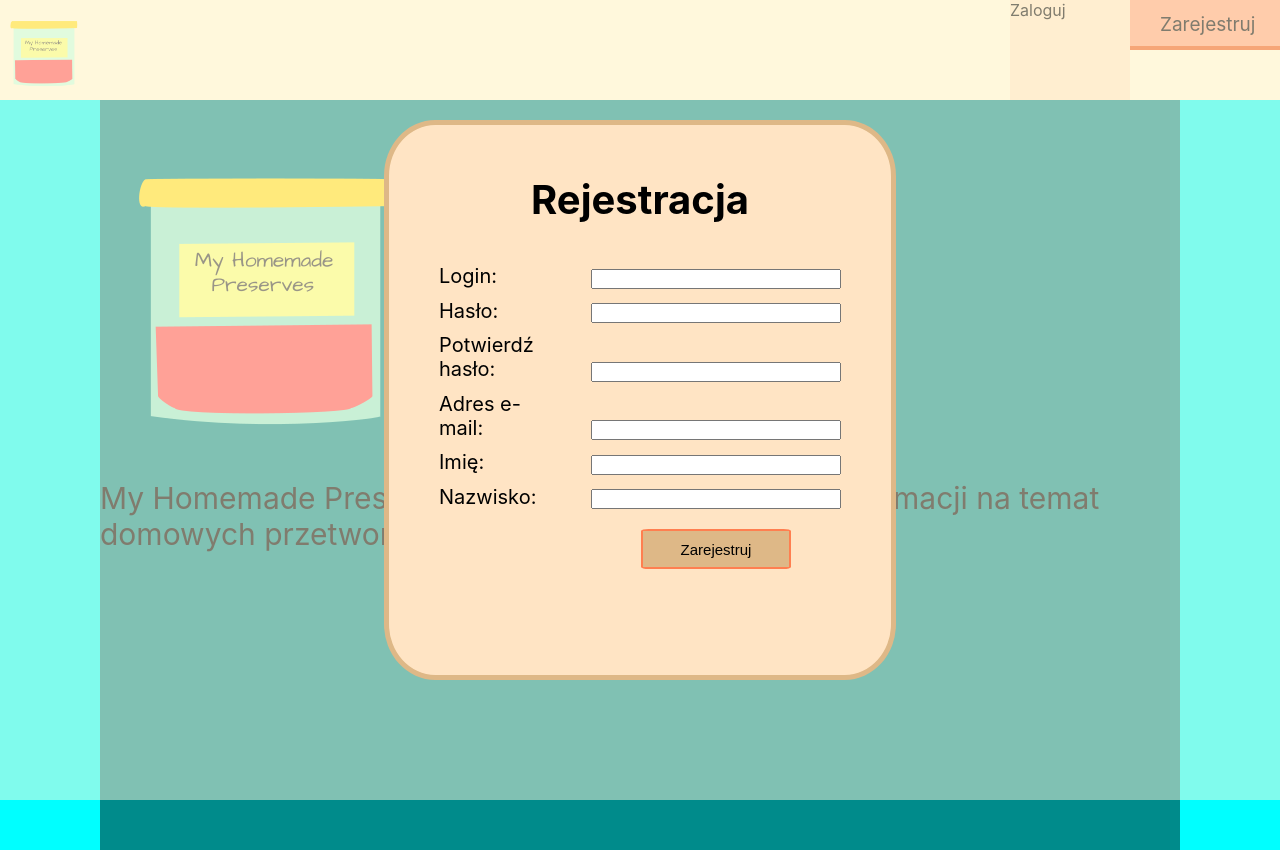
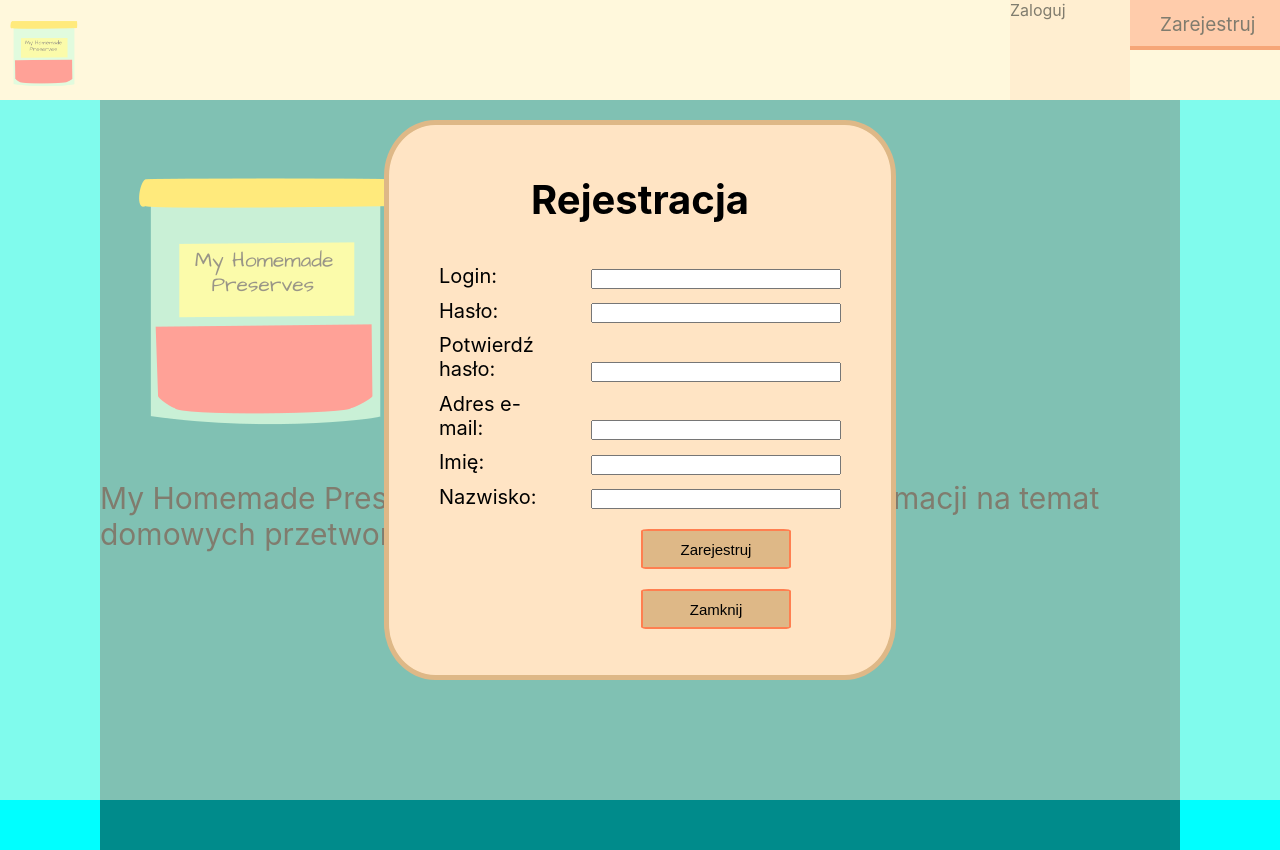
Before and after one commit to baradoslaw/my-homemade-preserves-frontend, a React (Create React App) app: page / in a window 1280 px wide. Both pictures are taken after a click on the element "Zarejestruj". Built offline with nearby package versions, Linux system fonts and the light colour scheme.

Commit message:
Add CloseBtn component which closes form window.

```diff
--- a/src/components/Register/Register.tsx
+++ b/src/components/Register/Register.tsx
@@ -2,9 +2,10 @@ import React, {SyntheticEvent, useContext, useState} from "react";
 
 import './Register.css';
 import {AppContext} from "../../contexts/app.context";
+import {CloseBtn} from "../common/CloseBtn";
 
 export const Register = () => {
-  const {appContext, setAppContext} = useContext(AppContext);
+  const {appContext} = useContext(AppContext);
   const [loading, setLoading] = useState(false);
   const [form, setForm] = useState({
     login: '',
@@ -135,6 +136,9 @@ export const Register = () => {
           value="Zarejestruj"
         />
       </p>
+      <p className="btn-register-wrapper">
+        <CloseBtn/>
+      </p>
     </form>
   );
 };
--- /dev/null
+++ b/src/components/common/CloseBtn.css
@@ -0,0 +1,14 @@
+.btn-close {
+    margin-right: 50px;
+    border: 2px solid coral;
+    border-radius: 5%;
+    height: 40px;
+    width: 150px;
+    background-color: burlywood;
+    font-size: 15px;
+}
+
+.btn-close:active {
+    background-color: #dc9947;
+    border-color: #f15518;
+}
--- /dev/null
+++ b/src/components/common/CloseBtn.tsx
@@ -0,0 +1,19 @@
+import React, {SyntheticEvent, useContext} from "react";
+
+import './CloseBtn.css';
+import {AppContext} from "../../contexts/app.context";
+
+export const CloseBtn = () => {
+  const {setAppContext} = useContext(AppContext);
+
+  const setAppContextFromLocalState = (e: SyntheticEvent) => {
+    e.preventDefault();
+    setAppContext('standard');
+  };
+
+  return (
+    <button type="button" className="btn-close" onClick={setAppContextFromLocalState}>
+      Zamknij
+    </button>
+  );
+};
```
